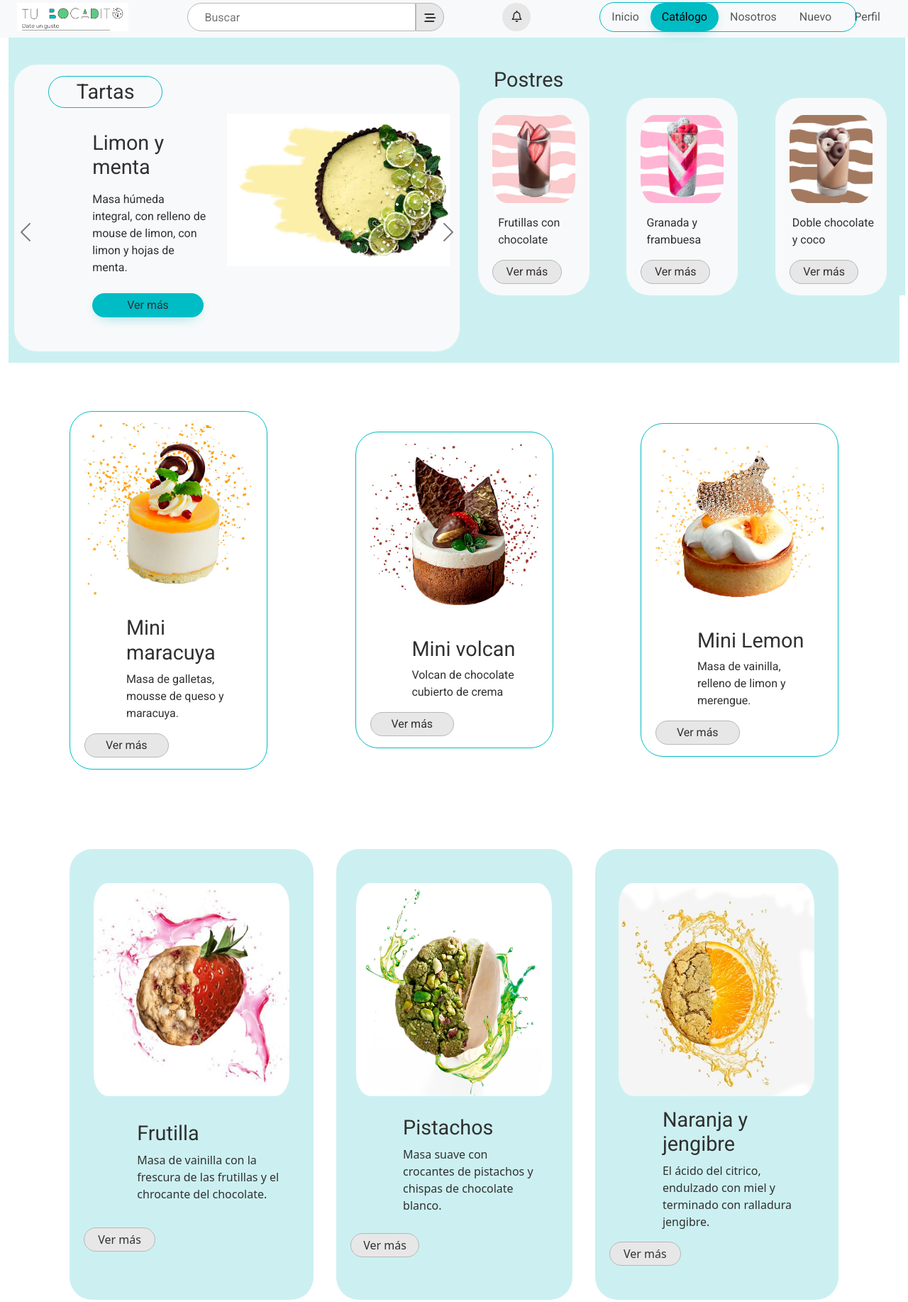
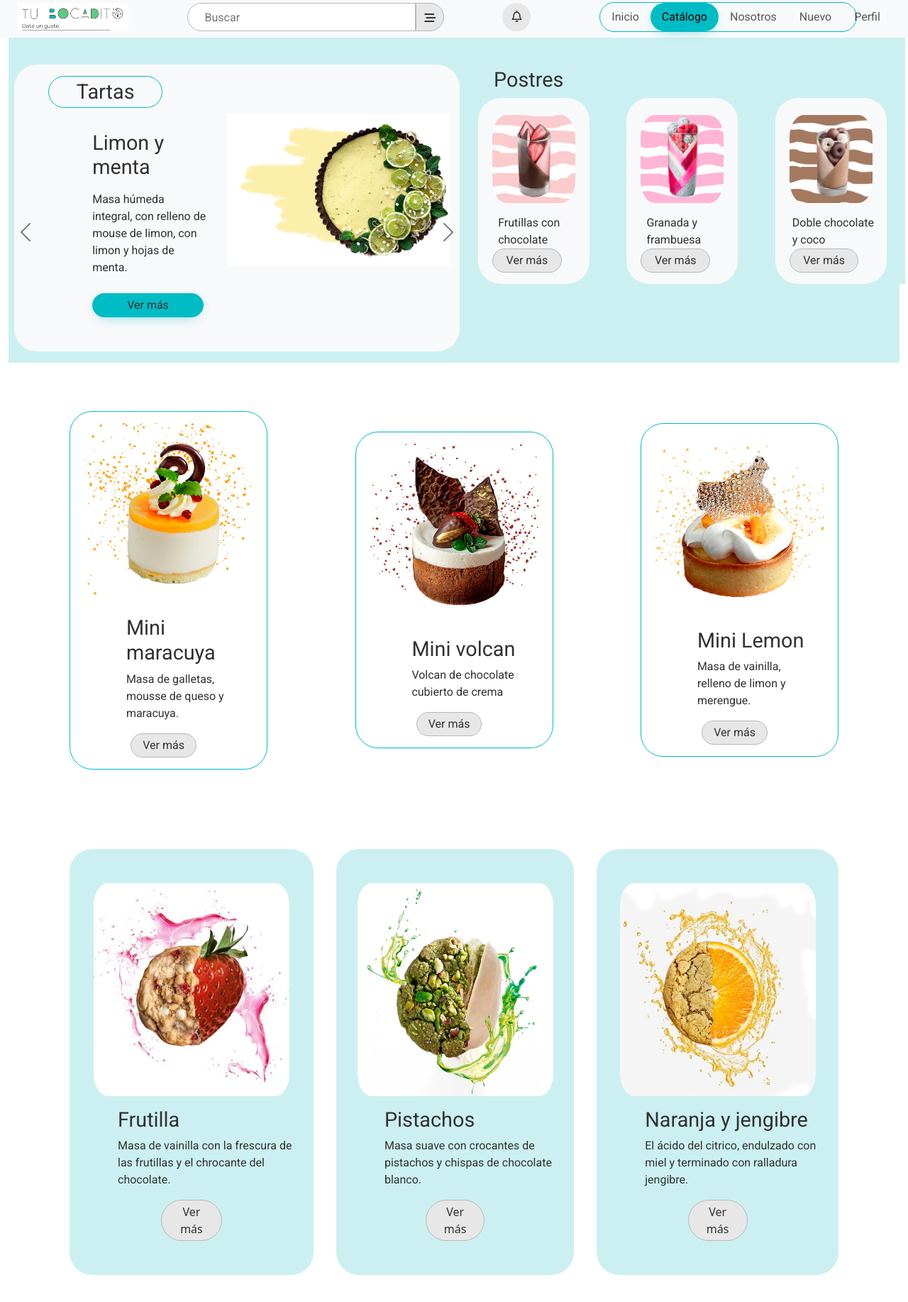
Before and after one commit to Brisamnndz/proyectoTuBocadito, a website: page pages/catalogo.html in a window 1280 px wide. Shown: the part 5-1839 px from the top of the page at 71% size. Drawn offline with nearby package versions, Linux system fonts and the light colour scheme.

Commit message:
tipografia

```diff
--- a/pages/catalogo.html
+++ b/pages/catalogo.html
@@ -109,23 +109,23 @@
                                 <div class="col-3 d-flex row rounded-5 justify-content-center bg-light pt-4 px-2 pb-0 mx-3 ">
                                     <img class="w-100 rounded-5" src="../assets/img/postre 1.jpg" alt="Postre de frutillas">
                                     <div class="col-12">
-                                        <p class= "ms-2 mt-3 fuenteCuerpo">Frutillas con chocolate</p>
+                                        <p class= "ms-2 mt-3 mb-0 fuenteCuerpo">Frutillas con chocolate</p>
                                     </div>
-                                    <a href="error404.html"><button class=" col-10 mb-3 buttonInactive bgGrey px-3 py-1 rounded-pill fuenteCuerpo"><span>Ver más</span></button></a>
+                                    <a href="error404.html"><button class=" col-10 mb-3 buttonInactive bgGrey px-md-3 py-1 rounded-pill fuenteCuerpo"><span>Ver más</span></button></a>
                                 </div>
                                 <div class="col-3 d-flex row rounded-5 justify-content-center bg-light pt-4 px-2 pb-0 mx-3 ">
                                     <img class="w-100 rounded-5" src="../assets/img/postre 2.jpg" alt="Postre de granada">
                                     <div class="col-12 ">
-                                        <p class= "ms-2 mt-3 fuenteCuerpo">Granada y frambuesa</p>
+                                        <p class= "ms-2 mt-3 mb-0 fuenteCuerpo">Granada y frambuesa</p>
                                     </div>
-                                    <a href="error404.html"><button class=" col-10 mb-3 buttonInactive bgGrey px-3 py-1 rounded-pill fuenteCuerpo"><span>Ver más</span></button></a>
+                                    <a href="error404.html"><button class=" col-10 mb-3 buttonInactive bgGrey px-md-3 py-1 rounded-pill fuenteCuerpo"><span>Ver más</span></button></a>
                                 </div>
                                 <div class="col-3 d-flex row rounded-5 justify-content-center bg-light pt-4 px-2 pb-0 mx-3 ">
                                     <img class="w-100 rounded-5" src="../assets/img/postre 3.jpg" alt="Postre de chocolate">
                                     <div class="col-12 pe-1 px-md-2">
-                                        <p class= "ms-md-2 mt-3 fuenteCuerpo">Doble chocolate y coco</p>
+                                        <p class= "ms-md-2 mt-3 mb-0 fuenteCuerpo">Doble chocolate y coco</p>
                                     </div>
-                                    <a href="error404.html"><button class=" col-10 mb-3 buttonInactive bgGrey px-3 py-1 rounded-pill fuenteCuerpo"><span>Ver más</span></button></a>
+                                    <a href="error404.html"><button class=" col-10 mb-3 buttonInactive bgGrey px-md-3 py-1 rounded-pill fuenteCuerpo"><span>Ver más</span></button></a>
                                 </div>
                             </div>
                         </div>
@@ -139,7 +139,7 @@
                         <h2 class="titulosTamaño ms-md-5 mt-md-3 titulosTamaño">Mini maracuya</h2>
                         <p class="ms-md-5 mt-md-2 fuenteCuerpo">Masa de galletas, mousse de queso y maracuya.</p>
                     </div>
-                    <a href="error404.html"><button class=" col-6 mb-3 buttonInactive bgGrey px-3 py-1 rounded-pill fuenteCuerpo"><span>Ver más</span></button></a>
+                    <a class="col-6 mb-3" href="error404.html"><button class=" buttonInactive bgGrey px-3 py-1 rounded-pill fuenteCuerpo"><span>Ver más</span></button></a>
                 </div>
                 <div class="col-6 align-self-center col-md-3 d-flex row rounded-5 justify-content-center bordeNav pt-3 px-2 pb-0 mx-3 mb-2 my-md-5">
                     <div class="col-12"><img class="w-100 rounded-5" src="../assets/img/minitarta2.5.jpg" alt="mini volcan"></div>
@@ -147,7 +147,7 @@
                         <h2 class="titulosTamaño ms-md-5 mt-md-3 titulosTamaño">Mini volcan</h2>
                         <p class="ms-md-5 mt-md-2 fuenteCuerpo">Volcan de chocolate cubierto de crema</p>
                     </div>
-                    <a href="error404.html"><button class=" col-6 mb-3 buttonInactive bgGrey px-3 py-1 rounded-pill fuenteCuerpo"><span>Ver más</span></button></a>
+                    <a class="col-6 mb-3" href="error404.html"><button class=" buttonInactive bgGrey px-3 py-1 rounded-pill fuenteCuerpo"><span>Ver más</span></button></a>
                 </div>
                 <div class="col-6 align-self-center col-md-3 d-flex row rounded-5 justify-content-center bordeNav pt-3 px-2 pb-0 mx-3 mb-2 my-md-5">
                     <div class="col-12"><img class="w-100 rounded-5" src="../assets/img/minitarta1.5.jpg" alt="Mini Lemon"></div>
@@ -155,33 +155,33 @@
                         <h2 class="titulosTamaño ms-md-5 mt-md-3 titulosTamaño">Mini Lemon</h2>
                         <p class="ms-md-5 mt-md-2 fuenteCuerpo">Masa de vainilla, relleno de limon y merengue.</p>
                     </div>
-                    <a href="error404.html"><button class=" col-6 mb-3 buttonInactive bgGrey px-3 py-1 rounded-pill fuenteCuerpo"><span>Ver más</span></button></a>
+                    <a class="col-6 mb-3" href="error404.html"><button class=" buttonInactive bgGrey px-3 py-1 rounded-pill fuenteCuerpo"><span>Ver más</span></button></a>
                 </div>
             </div>
             <div class="d-flex flex-column flex-md-row container-md mt-0 pt-3 justify-content-md-between justify-content-center">
                 <div class="d-flex row rounded-5 justify-content-center bgLightblue pt-5 px-2 pb-0 mx-3 mb-3 my-md-5">
                     <img class=" rounded-5 tamañoImgGalleta" src="../assets/img/galleta frutilla.jpg" alt="Cookie de frutilla">
-                    <div class="col-10">
+                    <div class="col-12">
                         <h2 class="titulosTamaño ms-5 mt-3">Frutilla</h2>
-                        <p class="ms-5 mt-2">Masa de vainilla con la frescura de las frutillas y el chrocante del chocolate.</p>
+                        <p class="ms-5 mt-2 fuenteCuerpo">Masa de vainilla con la frescura de las frutillas y el chrocante del chocolate.</p>
                     </div>
-                    <a href="error404.html"><button class=" col-4 mb-3 mb-md-5 buttonInactive bgGrey px-3 py-1 rounded-pill"><span>Ver más</span></button></a>
+                    <a class="col-4 mb-3 mb-md-5" href="error404.html"><button class=" col-12 buttonInactive bgGrey px-3 py-1 rounded-pill"><span>Ver más</span></button></a>
                 </div>
                 <div class="d-flex row rounded-5 justify-content-center bgLightblue pt-5 px-2 pb-0 mx-3 mb-3 my-md-5">
                     <img class=" rounded-5 tamañoImgGalleta" src="../assets/img/galleta pistachos.jpg" alt="Cookie Pistacho">
-                    <div class="col-10">
+                    <div class="col-12">
                         <h2 class="titulosTamaño ms-5 mt-3">Pistachos</h2>
-                        <p class="ms-5 mt-2">Masa suave con crocantes de pistachos y chispas de chocolate blanco.</p>
+                        <p class="ms-5 mt-2 fuenteCuerpo">Masa suave con crocantes de pistachos y chispas de chocolate blanco.</p>
                     </div>
-                    <a href="error404.html"><button class=" col-4 mb-3 mb-md-5 buttonInactive bgGrey px-3 py-1 rounded-pill"><span>Ver más</span></button></a>
+                    <a class="col-4 mb-3 mb-md-5" href="error404.html"><button class=" col-12 buttonInactive bgGrey px-3 py-1 rounded-pill"><span>Ver más</span></button></a>
                 </div>
                 <div class="d-flex row rounded-5 justify-content-center bgLightblue pt-5 px-2 pb-0 mx-3 mb-3 my-md-5">
                     <img class=" rounded-5 tamañoImgGalleta" src="../assets/img/galleta naranja.jpg" alt="Cookie naranja y jengibre">
-                    <div class="col-10">
+                    <div class="col-12">
                         <h2 class="titulosTamaño ms-5 mt-3">Naranja y jengibre</h2>
-                        <p class="ms-5 mt-2">El ácido del citrico, endulzado con miel y terminado con ralladura jengibre.</p>
+                        <p class="ms-5 mt-2 fuenteCuerpo">El ácido del citrico, endulzado con miel y terminado con ralladura jengibre.</p>
                     </div>
-                    <a href="error404.html"><button class=" col-4 mb-3 mb-md-5 buttonInactive bgGrey px-3 py-1 rounded-pill"><span>Ver más</span></button></a>
+                    <a class="col-4 mb-3 mb-md-5" href="error404.html"><button class=" col-12 buttonInactive bgGrey px-3 py-1 rounded-pill"><span>Ver más</span></button></a>
                 </div>
             </div>
         </main>
--- a/scss/_index.scss
+++ b/scss/_index.scss
@@ -63,7 +63,7 @@ main{
 
         div{
             .positionMapCard{
-                @include mapCar (500px, 0px);
+                @include mapCar (500px, -10px);
             }
             .padGuardar{
                 padding: 12px 0px 12px 15px;
@@ -79,7 +79,7 @@ main{
         section{
             div{
                 .positionMapCard{
-                    @include mapCar (800px, 0px);
+                    @include mapCar (806px, -52px);
                 }
                 .tamañoMap{
                     height: 400px;
--- a/scss/_mixin.scss
+++ b/scss/_mixin.scss
@@ -1,7 +1,7 @@
 
 @mixin mapCar ($top,$right) {
- margin-right: 73px;
- width: 442px;
+ margin-right: 59px;
+ width: 460px;
  position: absolute;
  top: $top;
  right: $right;
```
Also changed, not shown: index.html (+1 -1 lines), css/estilos.css, 1 other file.
